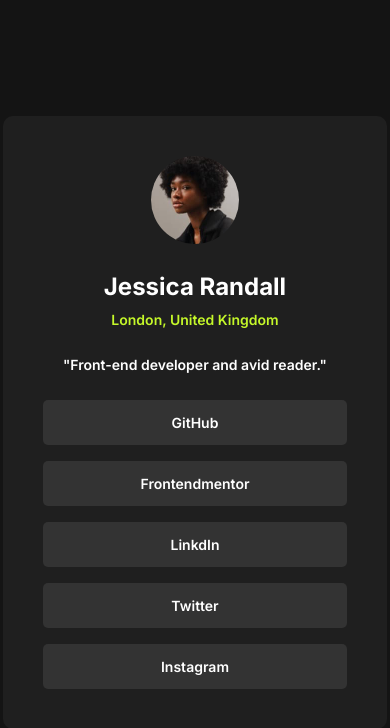
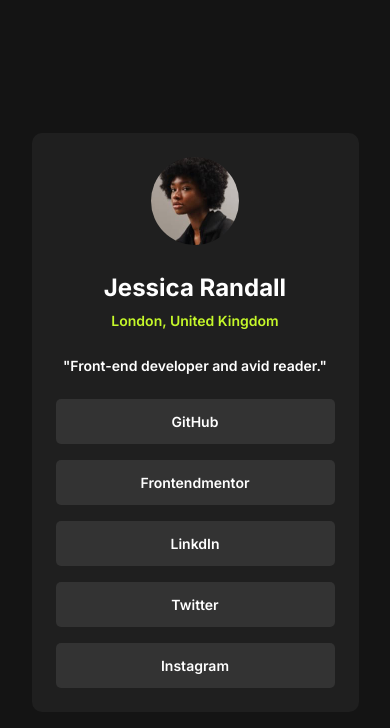
Before and after one commit to hitmorecode/social_link_profile, a plain HTML site: page index.html in a window 390 px wide. Drawn offline with Linux system fonts and the light colour scheme.

Commit message:
style.css media query added. screenshot img added

```diff
--- a/css/style.css
+++ b/css/style.css
@@ -103,3 +103,15 @@ a,
 	margin-top: 2.8rem;
 	color: var(--neutral-white);
 }
+
+@media only screen and (max-width: 37.5rem) {
+	.card {
+		width: 32.7rem;
+		padding: 2.4rem;
+		height: 57.9rem;
+	}
+
+	a {
+		width: 27.9rem;
+	}
+}
```
Also changed, not shown: screenshot/screenshot_01.jpg (added).
